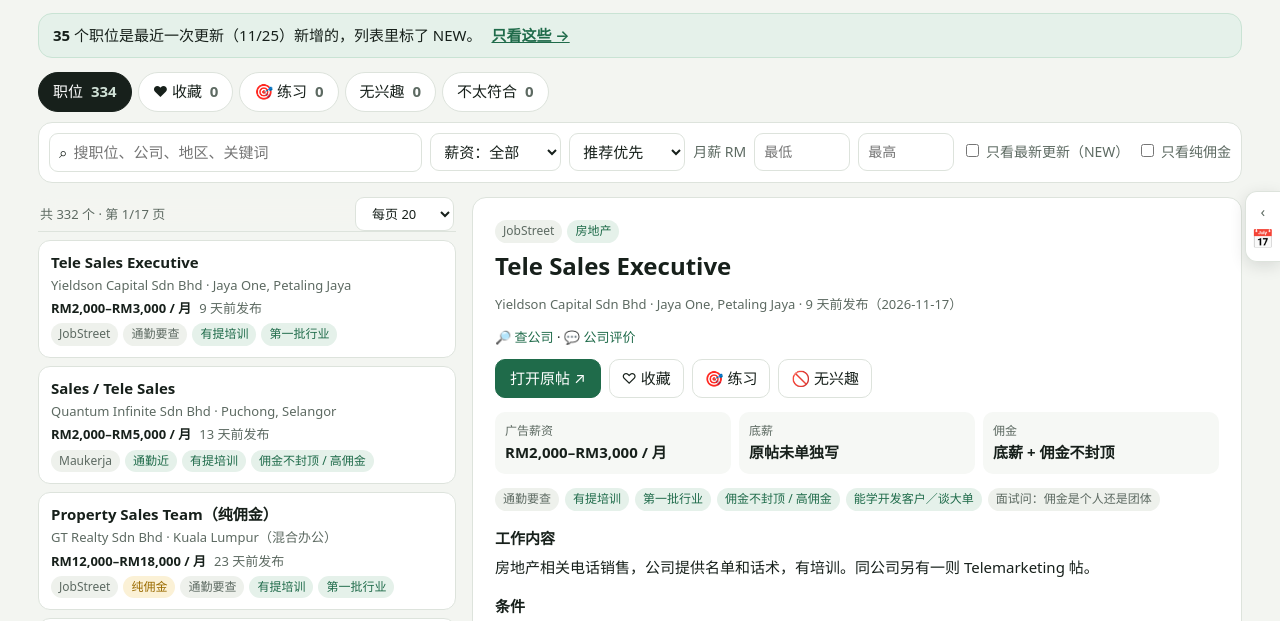
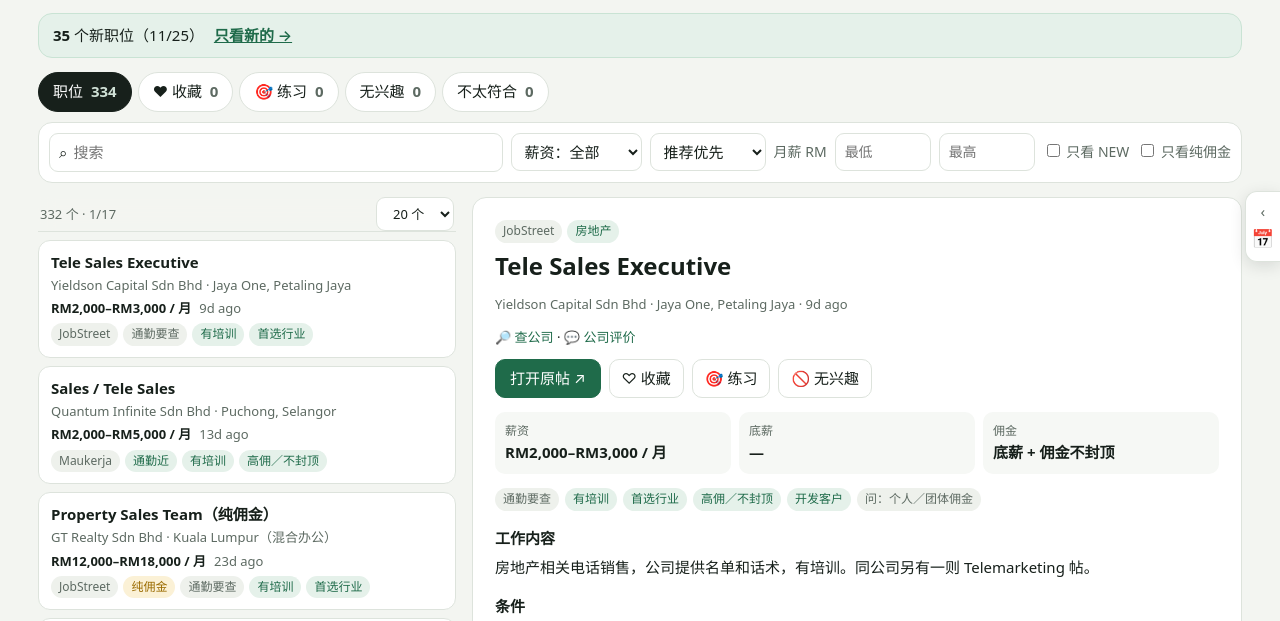
Before and after one commit to BonzkBonzk/selangor-sales-jobs, a plain HTML site: page index.html in a window 1280 px wide. Shown: the part 129-750 px from the top of the page. Drawn offline with Linux system fonts and the light colour scheme.

Commit message:
精简文字：日期改成 1d ago，标签、分隔线、NEW 提示、分页、薪资框都缩短
Co-Authored-By: Claude Opus 5.5 <noreply@anthropic.com>
Claude-Session: https://claude.ai/code/session_01AFi78UakFZCY6dMisfebk2

```diff
--- a/app.js
+++ b/app.js
@@ -153,8 +153,8 @@
     if (isJW()) {
       if (classify(j) === 'jp_service') { s += 3; out.push(['客服类', 'good']); }
       if (pay && pay[0] >= 8000) { s += 3; out.push(['底线 ≥ RM8k', 'good']); }
-      else if (pay && pay[1] >= 8000) { s += 2; out.push(['最高可达 RM8k+', 'good']); }
-      else if (!pay) { out.push(['原帖没写薪资', '']); }
+      else if (pay && pay[1] >= 8000) { s += 2; out.push(['最高 RM8k+', 'good']); }
+      else if (!pay) { out.push(['没写薪资', '']); }
       else out.push(['低于 RM8k', 'warn']);
       if (/native|母语/i.test(t + (j.requirements || []).map(r => r.label).join(' '))) { s -= 1; out.push(['要求母语级', 'warn']); }
     } else {
@@ -163,29 +163,29 @@
       const cat = classify(j), cm = commute(j);
       // 通勤：底线单程 1 小时以内
       if (cm === 'near') { s += 1; out.push(['通勤近', 'good']); }
-      else if (cm === 'far') { s -= 1.5; out.push(['通勤远（可能超过 1 小时）', 'warn']); }
+      else if (cm === 'far') { s -= 1.5; out.push(['通勤远', 'warn']); }
       else out.push(['通勤要查', '']);
       // 商场门店：你要离开的那种，留着当备胎
-      if (cat === 'retail') { s -= 2; out.push(['门店（备胎）', 'warn']); }
+      if (cat === 'retail') { s -= 2; out.push(['门店', 'warn']); }
       // 有人带：你不放宽的条件
-      if (/train|培训|mentor|coach|guidance|带新人|手把手/i.test(t)) { s += 1.5; out.push(['有提培训', 'good']); }
-      else out.push(['没提培训：面试问有没有人带', '']);
+      if (/train|培训|mentor|coach|guidance|带新人|手把手/i.test(t)) { s += 1.5; out.push(['有培训', 'good']); }
+      else out.push(['问：有人带吗', '']);
       // 行业：房地产、太阳能先，汽车其次
-      if (cat === 'property' || cat === 'energy') { s += 1; out.push(['第一批行业', 'good']); }
+      if (cat === 'property' || cat === 'energy') { s += 1; out.push(['首选行业', 'good']); }
       else if (cat === 'auto') s += 0.5;
-      if (!pay) out.push(['没写底薪数字', '']);
+      if (!pay) out.push(['没写底薪', '']);
       if (j.commissionType === 'only') { s += 1; out.push(['纯佣金', 'gold']); }
-      if (/uncapped|unlimited|无上限|不封顶|no limit|高佣金|high commission/i.test(t)) { s += 2; out.push(['佣金不封顶 / 高佣金', 'good']); }
+      if (/uncapped|unlimited|无上限|不封顶|no limit|高佣金|high commission/i.test(t)) { s += 2; out.push(['高佣／不封顶', 'good']); }
       if (/group commission|team commission|shared commission|团体佣金|团队佣金/i.test(t)) { s -= 1.5; out.push(['团体佣金', 'warn']); }
-      if (/project|项目|大客户|solar|太阳能|property|房地产|kitchen|interior|室内设计|厨房/i.test(t)) { s += 1; out.push(['能学开发客户／谈大单', 'good']); }
+      if (/project|项目|大客户|solar|太阳能|property|房地产|kitchen|interior|室内设计|厨房/i.test(t)) { s += 1; out.push(['开发客户', 'good']); }
       if (/referr|renew|recurring|续约|转介绍|售后|after-sales|长期关系|portfolio/i.test(t)) { s += 1; out.push(['客户能累积', 'good']); }
       // B2B 经验：你没有，有写的往后排
-      if (reqs.some(r => r.key === 'b2b' && !/顾问式/.test(r.label))) { s -= 1; out.push(['要 B2B 经验（加分项）', 'warn']); }
+      if (reqs.some(r => r.key === 'b2b' && !/顾问式/.test(r.label))) { s -= 1; out.push(['要B2B经验', 'warn']); }
       // 语言：华语是强项；英语流利／马来语母语可能吃力
-      if (reqs.some(r => canon(r) === 'mandarin')) { s += 0.5; out.push(['要华语（你的强项）', 'good']); }
-      if (reqs.some(r => ['english', 'malay'].includes(canon(r)) && /流利|fluent|母语|native|简报|presentation|excellent|优秀/i.test(r.label))) out.push(['英语／马来语要求高，可能吃力', 'warn']);
+      if (reqs.some(r => canon(r) === 'mandarin')) { s += 0.5; out.push(['要华语', 'good']); }
+      if (reqs.some(r => ['english', 'malay'].includes(canon(r)) && /流利|fluent|母语|native|简报|presentation|excellent|优秀/i.test(r.label))) out.push(['英/马语要求高', 'warn']);
       if (/6 天|six \(6\)|6 days|周末须上班|每周工作 6/i.test(t + reqTxt)) { s -= 0.5; out.push(['每周 6 天', 'warn']); }
-      out.push(['面试问：佣金是个人还是团体', '']);
+      out.push(['问：个人／团体佣金', '']);
     }
     const rq = required(j);
     if (rq.length) { const ok = rq.filter(r => fit(r) === 'yes').length; s += 2 * ok / rq.length; }
@@ -252,9 +252,9 @@
   /* ---------- 渲染 ---------- */
   const chip = (t, v = '') => `<span class="chip ${v}">${esc(t)}</span>`;
   const when = j => {
-    if (!j.postedAt) { const f = ageDays(j.firstSeen); return f === null ? '发布日期待核对' : (f === 0 ? '今天' : f + ' 天前') + '首次看到（原帖没写日期）'; }
-    const a = ageDays(j.postedAt);
-    return a === 0 ? '今天发布' : a === 1 ? '昨天发布' : `${a} 天前发布`;
+    const ago = a => a === null ? '?' : a === 0 ? 'today' : a + 'd ago';
+    if (!j.postedAt) return '~' + ago(ageDays(j.firstSeen));
+    return ago(ageDays(j.postedAt));
   };
 
   function render() {
@@ -283,7 +283,7 @@
     if (splitPay) rows = rows.filter(hasPay).concat(rows.filter(j => !hasPay(j)));
     const firstNoPay = splitPay ? rows.findIndex(j => !hasPay(j)) : -1;
     const noPayCount = firstNoPay >= 0 ? rows.length - firstNoPay : 0;
-    const noPayLabel = isJW() ? '原帖没写薪资' : '没写底薪／薪资数字（多为只写佣金、uncapped）';
+    const noPayLabel = isJW() ? '没写薪资' : '没写底薪';
 
     const latest = latestBatch;
     const isNewJob = j => !!latest && j.batch === latest;
@@ -291,20 +291,20 @@
     if (jumpTo && per) { const ix = rows.findIndex(j => j.url === selected); if (ix >= 0) page = Math.floor(ix / per); }
     jumpTo = false; if (page >= pages) page = pages - 1; if (page < 0) page = 0;
     const view = per ? rows.slice(page * per, page * per + per) : rows;
-    const perSel = `<select class="f-per" aria-label="每页显示">${[[20,'每页 20'],[50,'每页 50'],[0,'全部显示']].map(([v,t]) => `<option value="${v}"${v === per ? ' selected' : ''}>${t}</option>`).join('')}</select>`;
-    const pagerTop = rows.length ? `<div class="pager top">共 ${rows.length} 个${pages > 1 ? ` · 第 ${page + 1}/${pages} 页` : ''}${perSel}</div>` : '';
+    const perSel = `<select class="f-per" aria-label="每页显示">${[[20,'20 个'],[50,'50 个'],[0,'全部']].map(([v,t]) => `<option value="${v}"${v === per ? ' selected' : ''}>${t}</option>`).join('')}</select>`;
+    const pagerTop = rows.length ? `<div class="pager top">${rows.length} 个${pages > 1 ? ` · ${page + 1}/${pages}` : ''}${perSel}</div>` : '';
     const pagerBot = pages > 1 ? `<div class="pager"><button data-pg="-1"${page ? '' : ' disabled'}>‹ 上一页</button><span>${page + 1} / ${pages}</span><button data-pg="1"${page < pages - 1 ? '' : ' disabled'}>下一页 ›</button></div>` : '';
     const viewStart = per ? page * per : 0;
     $('list').innerHTML = pagerTop + (rows.length ? view.map((j, vi) => {
       const r = sc.get(j.url), a = ageDays(dateOf(j));
-      const divider = viewStart + vi === firstNoPay ? `<div class="paysplit">以下 ${noPayCount} 个职位${esc(noPayLabel)}</div>` : '';
+      const divider = viewStart + vi === firstNoPay ? `<div class="paysplit">${esc(noPayLabel)} · ${noPayCount}</div>` : '';
       const isNew = isNewJob(j);
       const expired = (tab === 'fav' || tab === 'prac') && (a !== null && a > 30 || !byUrl.has(j.url));
       const st = (tab === 'fav' || tab === 'prac') ? p[tab][j.url]?.stage : '';
       return `${divider}<button class="item${j.url === selected ? ' sel' : ''}" data-url="${esc(j.url)}">
         <span class="row1">${isNew ? '<em class="new">NEW</em>' : ''}${p.fav[j.url] ? '<em class="heart">❤</em>' : ''}${p.prac[j.url] ? '<em class="prac">🎯</em>' : ''}<strong>${esc(j.title)}</strong></span>
         <span class="co">${esc(j.company)} · ${esc(j.location || '')}</span>
-        <span class="row3"><b${j.salary ? '' : ' class="nopay"'}>${esc(j.salary || (j.commission ? '没写底薪 · ' + j.commission : '原帖没写薪资'))}</b><i>${esc(when(j))}</i></span>
+        <span class="row3"><b${j.salary ? '' : ' class="nopay"'}>${esc(j.salary || (j.commission ? '没写底薪' : '没写薪资'))}</b><i>${esc(when(j))}</i></span>
         <span class="tags">${tab === 'hidden' ? required(j).filter(x => fit(x) === 'no').map(x => chip('× ' + x.label.slice(0, 18), 'warn')).join('') : ''}${chip(j.source)}${j.commissionType === 'only' ? chip('纯佣金','gold') : ''}${st ? chip(st + ((tab === 'fav' || tab === 'prac') && p[tab][j.url]?.appliedAt && st !== '想申请' ? ' · ' + fmtD(p[tab][j.url].appliedAt) + ' 申请' : ''),'green') : ''}${expired ? chip('已超过 30 天','warn') : ''}${tab === 'list' ? r.tags.slice(0,3).map(t => chip(t[0], t[1])).join('') : ''}</span>
       </button>`;
     }).join('') : `<p class="empty">${tab === 'fav' ? '还没有收藏。点职位右边的 ❤ 收藏。' : tab === 'prac' ? '还没有练习的职位。<br>想把某个职位的面试当练习，就在职位右边点「🎯 练习」。和收藏一样可以记已申请、面试中和备注，超过 30 天也会保留。' : tab === 'ni' ? '没有标记无兴趣的职位。' : tab === 'hidden' ? '目前没有职位被移到这里。<br>在「我的条件」把做不到的条件标 ×（例如「日语母语级」「有效汽车驾照」），必需条件里 × 超过 20% 的职位就会自动移到这里，不会删掉。<br><button class="primary" id="go-set">打开我的条件</button>' : '没有符合筛选的职位，试试放宽地区或薪资。'}</p>`) + pagerBot;
@@ -326,7 +326,7 @@
     const newCount = g.list.filter(isNewJob).length;
     const latestTxt = latest ? new Date(latest).toLocaleDateString('zh-MY', { timeZone:'Asia/Kuala_Lumpur', month:'numeric', day:'numeric' }) : '';
     $('news').hidden = !newCount;
-    $('news').innerHTML = newCount ? `<b>${newCount}</b> 个职位是最近一次更新（${esc(latestTxt)}）新增的，列表里标了 NEW。 <button class="linkbtn" data-latest="${f.latest ? '0' : '1'}">${f.latest ? '显示全部职位' : '只看这些 →'}</button>` : '';
+    $('news').innerHTML = newCount ? `<b>${newCount}</b> 个新职位（${esc(latestTxt)}） <button class="linkbtn" data-latest="${f.latest ? '0' : '1'}">${f.latest ? '显示全部' : '只看新的 →'}</button>` : '';
   }
 
   function renderDetail(j) {
@@ -344,7 +344,7 @@
       <div class="d-head">
         <div class="tags">${chip(j.source)}${chip(CATS[store.profile][classify(j)] || '', 'green')}${j.commissionType === 'only' ? chip('纯佣金','gold') : ''}${gone ? chip('已超过 30 天／已下架','warn') : ''}</div>
         <h2>${esc(j.title)}</h2>
-        <p class="co">${esc(j.company)} · ${esc(j.location || '')} · ${esc(when(j))}${j.postedAt ? '（' + esc(j.postedAt) + '）' : ''}</p>
+        <p class="co">${esc(j.company)} · ${esc(j.location || '')} · ${esc(when(j))}</p>
         <p class="colinks">${companyLinks(j)}</p>
         ${readOnly() ? `<p class="ro">👀 这是 ${store.profile} 的档案，只能看，不能改。${fav ? ' · ❤ 已收藏' + (fav.stage ? '（' + esc(fav.stage) + '）' : '') : ''}${prac ? ' · 🎯 练习' + (prac.stage ? '（' + esc(prac.stage) + '）' : '') : ''}</p>` : ''}
         <div class="actions${readOnly() ? ' ro-hide' : ''}">
@@ -358,8 +358,8 @@
         </div>
       </div>
       <div class="money">
-        <div><span>广告薪资</span><b>${esc(j.salary || '原帖没写')}</b></div>
-        <div><span>底薪</span><b>${esc(j.basic || '原帖未单独写')}</b></div>
+        <div><span>薪资</span><b>${esc(j.salary || '—')}</b></div>
+        <div><span>底薪</span><b>${esc(j.basic || '—')}</b></div>
         <div><span>佣金</span><b>${esc(j.commission || (j.role === 'japanese' ? '—' : '有佣金'))}</b></div>
       </div>
       ${r.tags.length ? `<div class="why">${r.tags.map(t => chip(t[0], t[1])).join('')}</div>` : ''}
--- a/index.html
+++ b/index.html
@@ -6,8 +6,8 @@
 <meta name="robots" content="noindex">
 <meta name="theme-color" content="#f3f5f1">
 <title>Job</title>
-<link rel="stylesheet" href="style.css?v=20261126b">
-<script defer src="app.js?v=20261126b"></script>
+<link rel="stylesheet" href="style.css?v=20261126c">
+<script defer src="app.js?v=20261126c"></script>
 </head>
 <body>
 <header class="top"><div class="shell top-inner">
@@ -37,7 +37,7 @@
   </section>
 
   <section class="filters" aria-label="筛选">
-    <label class="search"><span aria-hidden="true">⌕</span><input id="q" type="search" placeholder="搜职位、公司、地区、关键词"></label>
+    <label class="search"><span aria-hidden="true">⌕</span><input id="q" type="search" placeholder="搜索"></label>
     <select id="f-pay" aria-label="薪资"><option value="">薪资：全部</option><option value="yes">只看写明薪资</option><option value="no">只看没写薪资</option></select>
     <select id="f-sort" aria-label="排序"><option value="score">推荐优先</option><option value="new">最新发布</option><option value="pay">广告薪资高</option></select>
     <div class="pay">
@@ -45,7 +45,7 @@
       <input id="f-min" type="number" min="0" step="500" placeholder="最低" aria-label="最低月薪">
       <input id="f-max" type="number" min="0" step="500" placeholder="最高" aria-label="最高月薪">
 
-      <label><input id="f-latest" type="checkbox"> 只看最新更新（NEW）</label>
+      <label><input id="f-latest" type="checkbox"> 只看 NEW</label>
       <label id="only-comm-wrap"><input id="f-only" type="checkbox"> 只看纯佣金</label>
     </div>
   </section>
```
